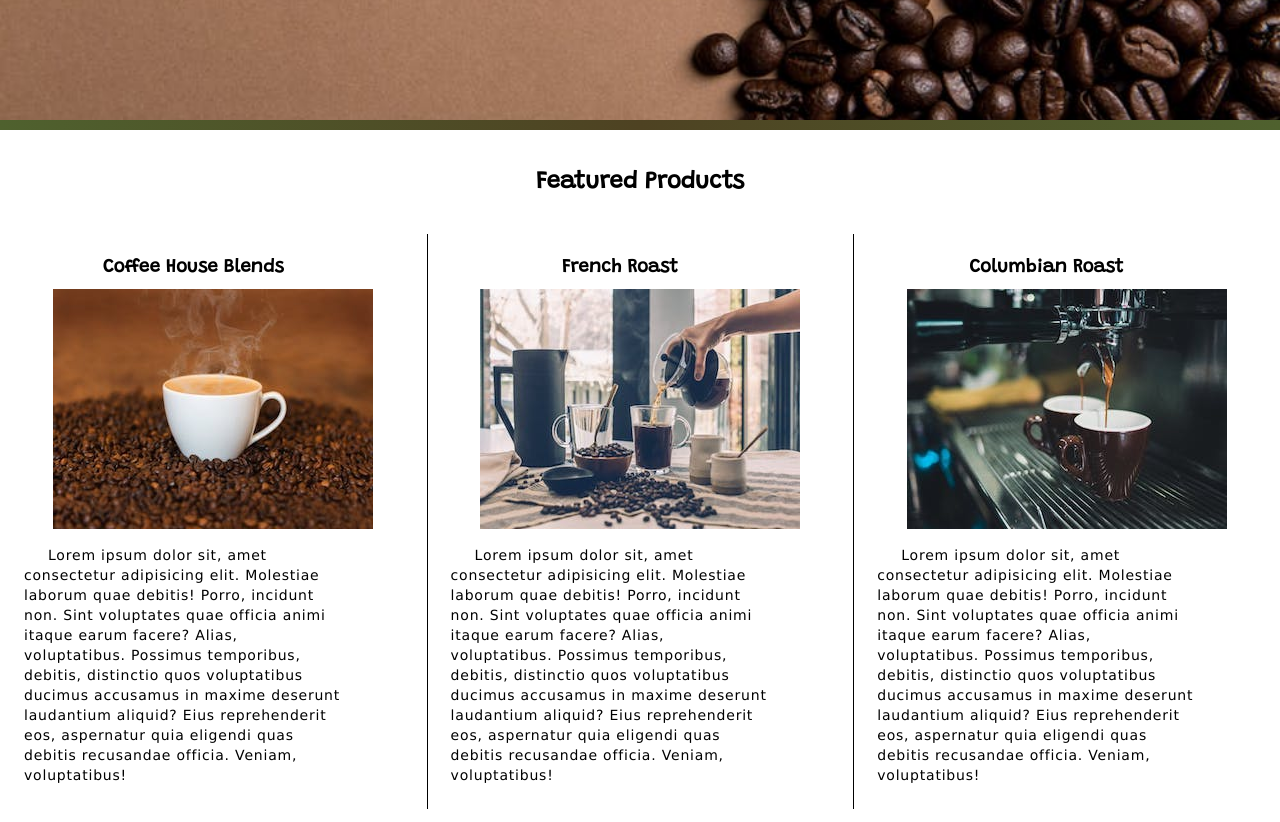
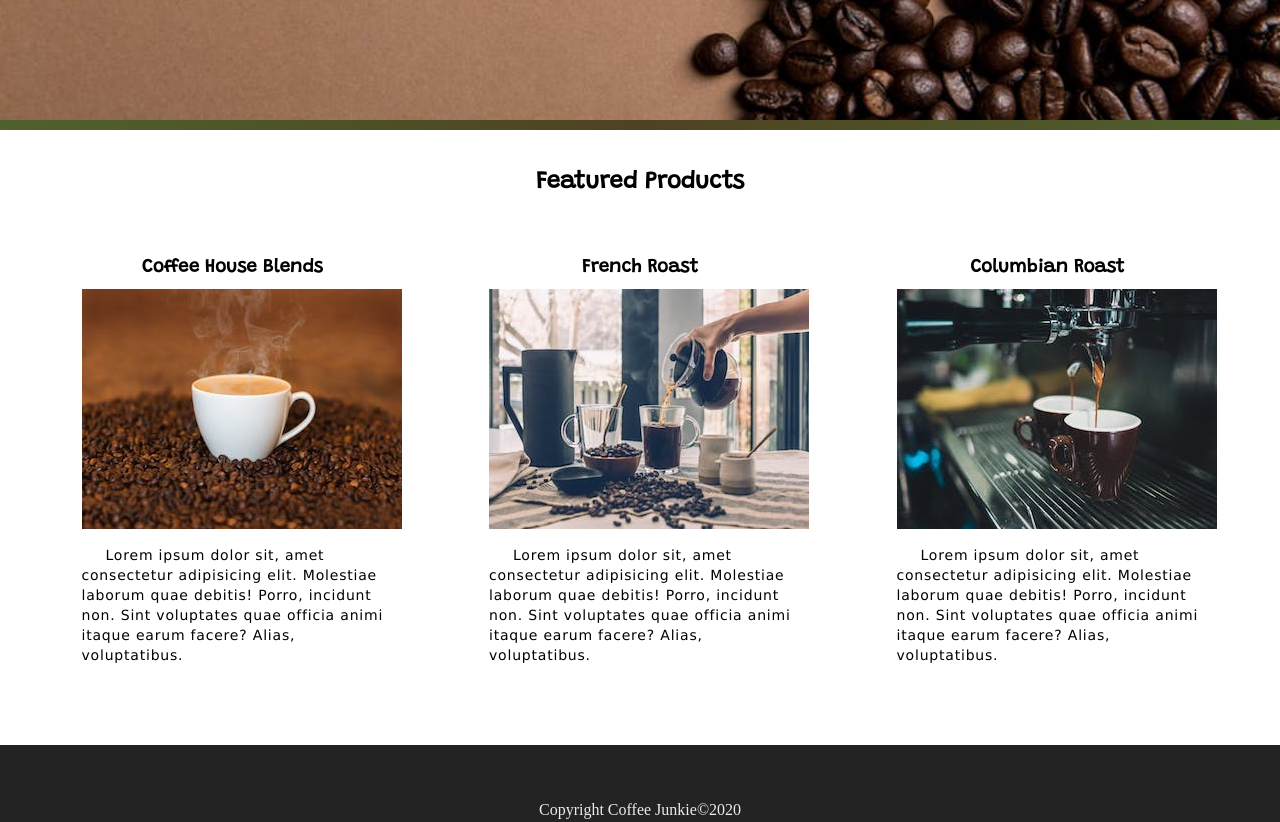
Before and after one commit to etblink/Coffee-Junkie-tutorial, a plain HTML site: page index.html in a window 1280 px wide. Shown: the part 600-1422 px from the top of the page. Drawn offline with Linux system fonts and the light colour scheme.

Commit message:
swapped float out for flexbox

```diff
--- a/CSS/style.css
+++ b/CSS/style.css
@@ -52,37 +52,29 @@ nav {
 Products
 =======================
 */
+.products {
+  display: flex;
+  flex-wrap: wrap;
+  justify-content: space-evenly;
+}
+
 .products-title {
   text-align: center;
   padding: 2.5rem 0;
   font-family: var(--ff-title);
 }
-.product-card {
+ .product-card {
   padding: 1.5rem;
   text-align: center;
-}
-@media screen and (min-width: 768px) {
-  .product-card {
-    box-shadow: 1px 0px;
-    float: left;
-    width: 50%;
-  }
-}
-@media screen and (min-width: 992px) {
-  .product-card {
-    box-shadow: 1px 0px;
-    float: left;
-    width: 33.33%;
-  }
+  width: 350px;
 }
 .product-title {
-  text-align: center;
-  transform: translateX(-20px);
   font-family: var(--ff-title);
 }
 .product-img {
   padding: 0.75rem 0;
 }
+
 .product-text {
   font-family: "Lucida Sans", "Lucida Sans Regular", "Lucida Grande",
     "Lucida Sans Unicode", Geneva, Verdana, sans-serif;
@@ -97,6 +89,8 @@ Products
 .last-paragraph {
   margin-bottom: 3.5rem;
 }
+
+
 /*
 =======================
 Footer
--- a/index.html
+++ b/index.html
@@ -45,8 +45,8 @@
     <!-- Create 3 Column Grid -->
     <section class="main">
       <!-- Products -->
+      <h2 id="top" class="products-title">Featured Products</h2>
       <article class="products">
-        <h2 id="top" class="products-title">Featured Products</h2>
         <!-- Single Product -->
         <div class="product-card">
           <h3 class="product-title">Coffee House Blends</h3>
@@ -58,11 +58,7 @@
           <p class="product-text">
             Lorem ipsum dolor sit, amet consectetur adipisicing elit. Molestiae
             laborum quae debitis! Porro, incidunt non. Sint voluptates quae
-            officia animi itaque earum facere? Alias, voluptatibus. Possimus
-            temporibus, debitis, distinctio quos voluptatibus ducimus accusamus
-            in maxime deserunt laudantium aliquid? Eius reprehenderit eos,
-            aspernatur quia eligendi quas debitis recusandae officia. Veniam,
-            voluptatibus!
+            officia animi itaque earum facere? Alias, voluptatibus.
           </p>
           <span class="details">
             <a href="https://en.wikipedia.org/wiki/Coffee" target="_blank">
@@ -81,11 +77,7 @@
           <p class="product-text">
             Lorem ipsum dolor sit, amet consectetur adipisicing elit. Molestiae
             laborum quae debitis! Porro, incidunt non. Sint voluptates quae
-            officia animi itaque earum facere? Alias, voluptatibus. Possimus
-            temporibus, debitis, distinctio quos voluptatibus ducimus accusamus
-            in maxime deserunt laudantium aliquid? Eius reprehenderit eos,
-            aspernatur quia eligendi quas debitis recusandae officia. Veniam,
-            voluptatibus!
+            officia animi itaque earum facere? Alias, voluptatibus.
           </p>
           <span class="details">
             <a href="https://en.wikipedia.org/wiki/Coffee" target="_blank"
@@ -104,11 +96,7 @@
           <p class="product-text last-paragraph">
             Lorem ipsum dolor sit, amet consectetur adipisicing elit. Molestiae
             laborum quae debitis! Porro, incidunt non. Sint voluptates quae
-            officia animi itaque earum facere? Alias, voluptatibus. Possimus
-            temporibus, debitis, distinctio quos voluptatibus ducimus accusamus
-            in maxime deserunt laudantium aliquid? Eius reprehenderit eos,
-            aspernatur quia eligendi quas debitis recusandae officia. Veniam,
-            voluptatibus!
+            officia animi itaque earum facere? Alias, voluptatibus.
           </p>
           <span class="details">
             <a href="https://en.wikipedia.org/wiki/Coffee" target="_blank"
```
